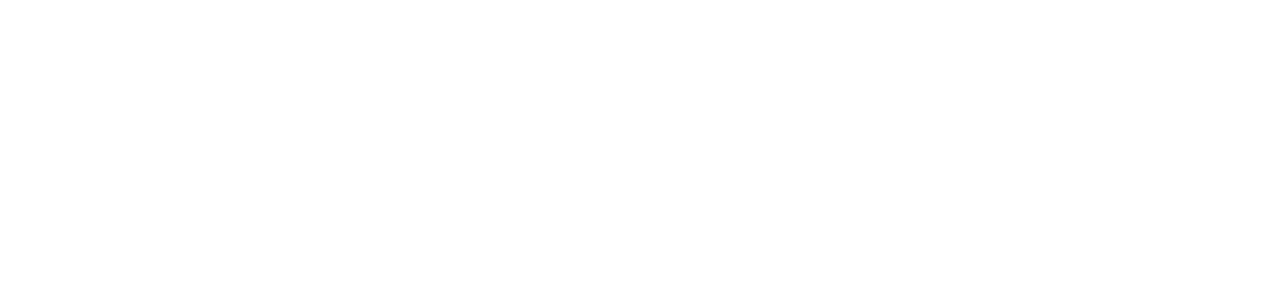
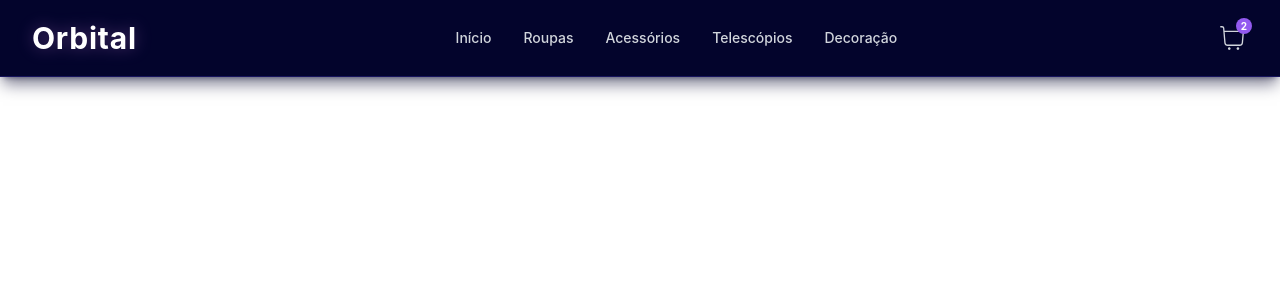
Before and after one commit to gabrielimt/orbital-ecommerce, a React (Vite) app: page / in a window 1280 px wide. Shown: the top 300 px of the page. Built offline with nearby package versions, Linux system fonts and the light colour scheme.

Commit message:
feat: header + style: tailwind install

```diff
--- a/package.json
+++ b/package.json
@@ -10,8 +10,11 @@
     "preview": "vite preview"
   },
   "dependencies": {
+    "@tailwindcss/vite": "^4.3.0",
     "react": "^19.2.6",
-    "react-dom": "^19.2.6"
+    "react-dom": "^19.2.6",
+    "react-icons": "^5.6.0",
+    "tailwindcss": "^4.3.0"
   },
   "devDependencies": {
     "@babel/core": "^7.29.0",
--- a/src/App.jsx
+++ b/src/App.jsx
@@ -1,10 +1,11 @@
 import './App.css'
+import Header from './components/Header'
 
 export default function App() {
 
   return (
     <>
-
+      <Header />
     </>
   )
 }
--- /dev/null
+++ b/src/components/Header.jsx
@@ -0,0 +1,56 @@
+import { CiShoppingCart } from "react-icons/ci";
+
+export default function Header() {
+    return (
+        <header className="flex items-center justify-between px-8 py-5 bg-[#03042C] border-b border-[#483ACC]/30 shadow-lg shadow-[#03042C]/50 w-full">
+
+            {/* Logo */}
+            <div id="logo" className="cursor-pointer flex items-center gap-2">
+                <h1 className="text-3xl font-bold text-white tracking-wide drop-shadow-[0_0_8px_rgba(248,151,254,0.3)]">
+                    Orbital
+                </h1>
+            </div>
+
+            {/* Navegação */}
+            <nav id="navegation" className="hidden md:block">
+                <ul className="flex items-center gap-8 text-sm font-medium">
+                    <li>
+                        <a href="#" className="text-gray-300 hover:text-[#F897FE] transition-colors duration-300 hover:drop-shadow-[0_0_5px_rgba(248,151,254,0.6)]">
+                            Início
+                        </a>
+                    </li>
+                    <li>
+                        <a href="#" className="text-gray-300 hover:text-[#F897FE] transition-colors duration-300 hover:drop-shadow-[0_0_5px_rgba(248,151,254,0.6)]">
+                            Roupas
+                        </a>
+                    </li>
+                    <li>
+                        <a href="#" className="text-gray-300 hover:text-[#F897FE] transition-colors duration-300 hover:drop-shadow-[0_0_5px_rgba(248,151,254,0.6)]">
+                            Acessórios
+                        </a>
+                    </li>
+                    <li>
+                        <a href="#" className="text-gray-300 hover:text-[#F897FE] transition-colors duration-300 hover:drop-shadow-[0_0_5px_rgba(248,151,254,0.6)]">
+                            Telescópios
+                        </a>
+                    </li>
+                    <li>
+                        <a href="#" className="text-gray-300 hover:text-[#F897FE] transition-colors duration-300 hover:drop-shadow-[0_0_5px_rgba(248,151,254,0.6)]">
+                            Decoração
+                        </a>
+                    </li>
+                </ul>
+            </nav>
+
+            {/* Carrinho */}
+            <div id="cart" className="relative cursor-pointer text-gray-300 hover:text-[#F897FE] transition-colors duration-300">
+                <CiShoppingCart size={32} />
+                {/* Opcional: Bolinha de notificação de item no carrinho inspirada nos botões da imagem */}
+                <span className="absolute -top-1 -right-1 flex h-4 w-4 items-center justify-center rounded-full bg-[#935AF0] text-[10px] font-bold text-white">
+                    2
+                </span>
+            </div>
+
+        </header>
+    );
+}
--- a/src/index.css
+++ b/src/index.css
@@ -0,0 +1 @@
+@import "tailwindcss";
--- a/vite.config.js
+++ b/vite.config.js
@@ -1,11 +1,13 @@
 import { defineConfig } from 'vite'
 import react, { reactCompilerPreset } from '@vitejs/plugin-react'
 import babel from '@rolldown/plugin-babel'
+import tailwindcss from '@tailwindcss/vite'
 
 // https://vite.dev/config/
 export default defineConfig({
   plugins: [
     react(),
+    tailwindcss(),
     babel({ presets: [reactCompilerPreset()] })
   ],
 })
```
Also changed, not shown: 1 other file (tests, documents, lock files or other folders).
